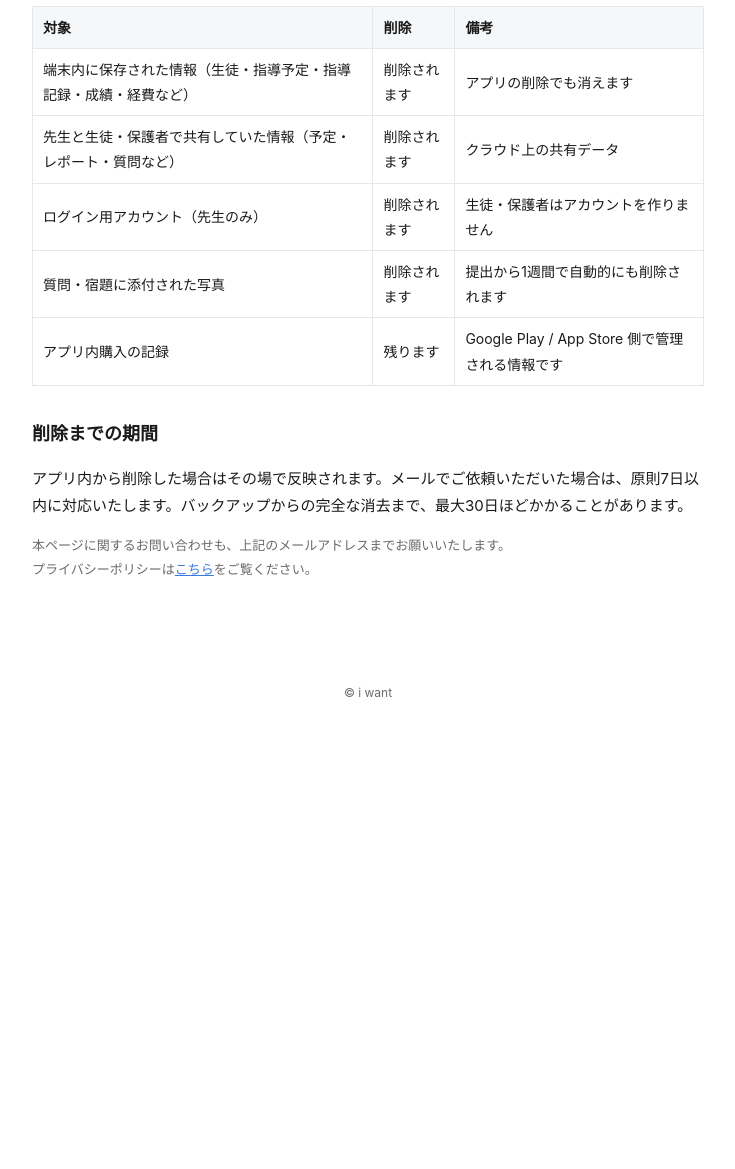
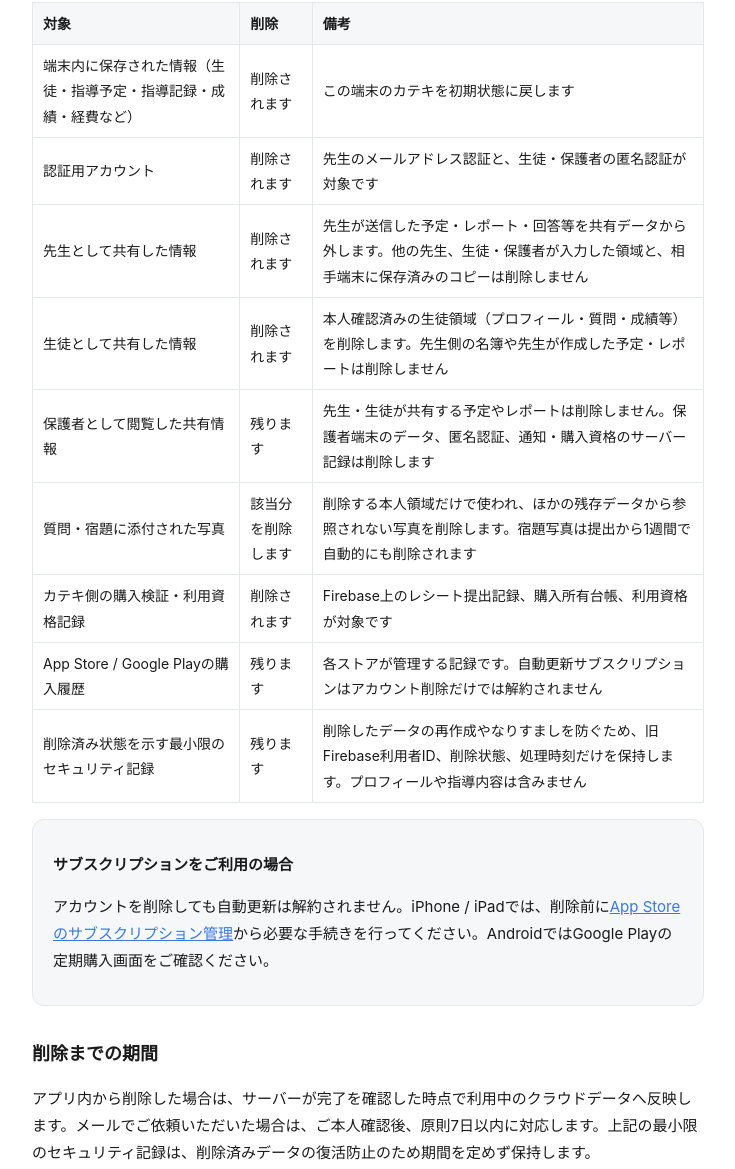
Before and after one commit to ottub/shidoubi, a plain HTML site: page delete-account.html in a window 1280 px wide. Shown: the part 1023-2192 px from the top of the page, without its empty margins (272-1007 px from the left). Before the commit the page ends 1751 px from the top, so only its background shows below. Drawn offline with Linux system fonts and the light colour scheme.

Commit message:
delete-account.html をアプリのリポジトリ（ShidoBiApp docs/ 740be71）に合わせる

```diff
--- a/delete-account.html
+++ b/delete-account.html
@@ -33,9 +33,9 @@
 </div>
 <main>
 
-<p>カテキでは、アカウントと保存されているデータの削除をいつでもご依頼いただけます。方法は2つあります。</p>
+<p>カテキでは、アカウントとご自身の保存データをいつでも削除できます。方法は2つあります。</p>
 
-<h2>方法1: アプリの中から削除する（すぐに反映されます）</h2>
+<h2>方法1: アプリの中から削除する</h2>
 
 <p>先生・生徒・保護者のいずれの画面からでも削除できます。</p>
 
@@ -47,7 +47,7 @@
 </ol>
 
 <div class="card">
-  <p class="muted">先生としてログインしている場合は、この操作でログイン用アカウントもあわせて削除されます。</p>
+  <p class="muted">クラウド側の削除完了を確認してから、ログイン情報と端末内データを削除します。通信が途切れて結果を確認できない場合は、データを復活させないため同期を停止し、再試行をご案内します。</p>
 </div>
 
 <h2>方法2: メールで削除を依頼する（アプリが無くても可）</h2>
@@ -64,16 +64,25 @@
 
 <table>
   <tr><th>対象</th><th>削除</th><th>備考</th></tr>
-  <tr><td>端末内に保存された情報（生徒・指導予定・指導記録・成績・経費など）</td><td>削除されます</td><td>アプリの削除でも消えます</td></tr>
-  <tr><td>先生と生徒・保護者で共有していた情報（予定・レポート・質問など）</td><td>削除されます</td><td>クラウド上の共有データ</td></tr>
-  <tr><td>ログイン用アカウント（先生のみ）</td><td>削除されます</td><td>生徒・保護者はアカウントを作りません</td></tr>
-  <tr><td>質問・宿題に添付された写真</td><td>削除されます</td><td>提出から1週間で自動的にも削除されます</td></tr>
-  <tr><td>アプリ内購入の記録</td><td>残ります</td><td>Google Play / App Store 側で管理される情報です</td></tr>
+  <tr><td>端末内に保存された情報（生徒・指導予定・指導記録・成績・経費など）</td><td>削除されます</td><td>この端末のカテキを初期状態に戻します</td></tr>
+  <tr><td>認証用アカウント</td><td>削除されます</td><td>先生のメールアドレス認証と、生徒・保護者の匿名認証が対象です</td></tr>
+  <tr><td>先生として共有した情報</td><td>削除されます</td><td>先生が送信した予定・レポート・回答等を共有データから外します。他の先生、生徒・保護者が入力した領域と、相手端末に保存済みのコピーは削除しません</td></tr>
+  <tr><td>生徒として共有した情報</td><td>削除されます</td><td>本人確認済みの生徒領域（プロフィール・質問・成績等）を削除します。先生側の名簿や先生が作成した予定・レポートは削除しません</td></tr>
+  <tr><td>保護者として閲覧した共有情報</td><td>残ります</td><td>先生・生徒が共有する予定やレポートは削除しません。保護者端末のデータ、匿名認証、通知・購入資格のサーバー記録は削除します</td></tr>
+  <tr><td>質問・宿題に添付された写真</td><td>該当分を削除します</td><td>削除する本人領域だけで使われ、ほかの残存データから参照されない写真を削除します。宿題写真は提出から1週間で自動的にも削除されます</td></tr>
+  <tr><td>カテキ側の購入検証・利用資格記録</td><td>削除されます</td><td>Firebase上のレシート提出記録、購入所有台帳、利用資格が対象です</td></tr>
+  <tr><td>App Store / Google Playの購入履歴</td><td>残ります</td><td>各ストアが管理する記録です。自動更新サブスクリプションはアカウント削除だけでは解約されません</td></tr>
+  <tr><td>削除済み状態を示す最小限のセキュリティ記録</td><td>残ります</td><td>削除したデータの再作成やなりすましを防ぐため、旧Firebase利用者ID、削除状態、処理時刻だけを保持します。プロフィールや指導内容は含みません</td></tr>
 </table>
+
+<div class="card">
+  <p><strong>サブスクリプションをご利用の場合</strong></p>
+  <p>アカウントを削除しても自動更新は解約されません。iPhone / iPadでは、削除前に<a href="https://apps.apple.com/account/subscriptions">App Storeのサブスクリプション管理</a>から必要な手続きを行ってください。AndroidではGoogle Playの定期購入画面をご確認ください。</p>
+</div>
 
 <h2>削除までの期間</h2>
 
-<p>アプリ内から削除した場合はその場で反映されます。メールでご依頼いただいた場合は、原則7日以内に対応いたします。バックアップからの完全な消去まで、最大30日ほどかかることがあります。</p>
+<p>アプリ内から削除した場合は、サーバーが完了を確認した時点で利用中のクラウドデータへ反映します。メールでご依頼いただいた場合は、ご本人確認後、原則7日以内に対応します。上記の最小限のセキュリティ記録は、削除済みデータの復活防止のため期間を定めず保持します。</p>
 
 <p class="muted">本ページに関するお問い合わせも、上記のメールアドレスまでお願いいたします。<br>
 プライバシーポリシーは<a href="privacy.html">こちら</a>をご覧ください。</p>
```
